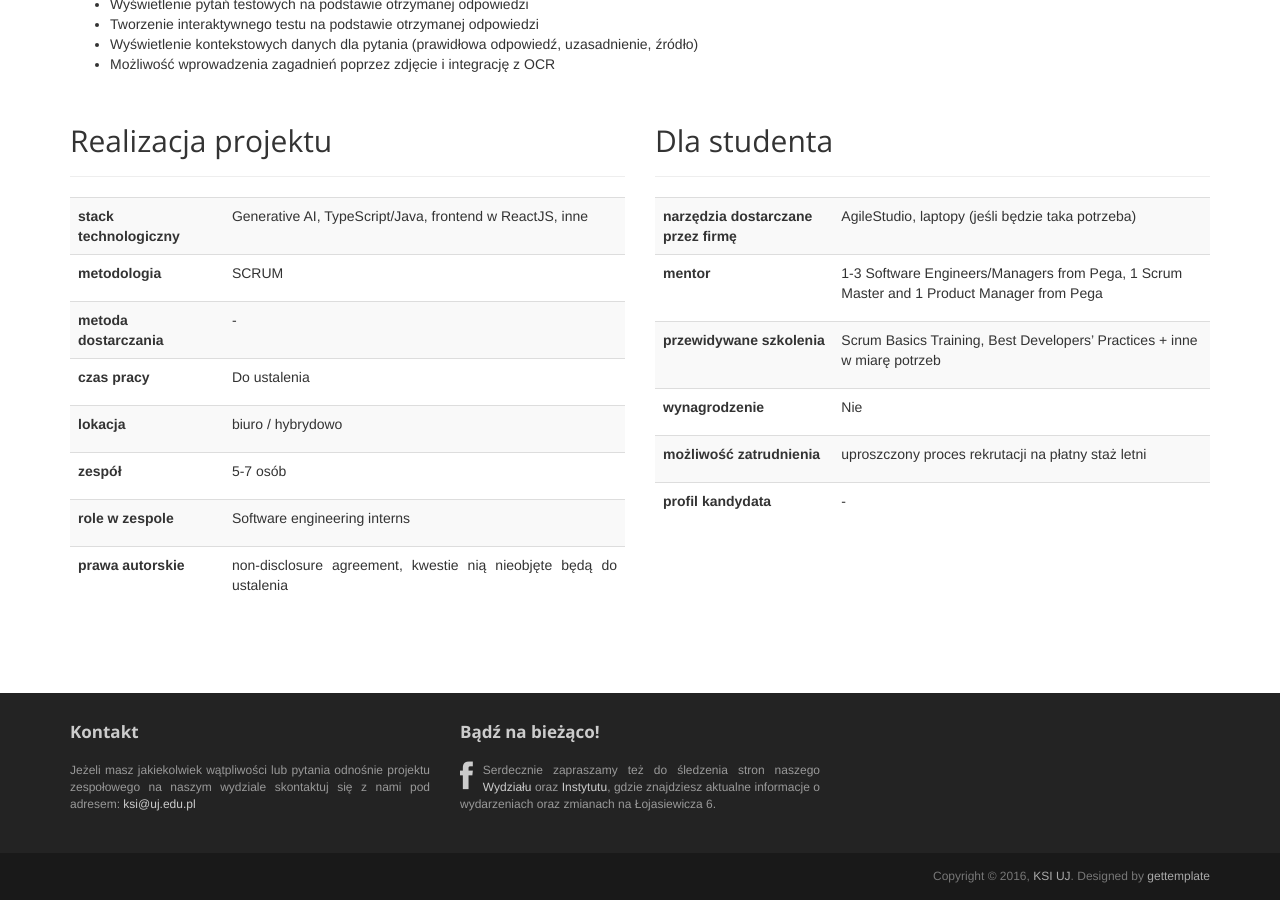
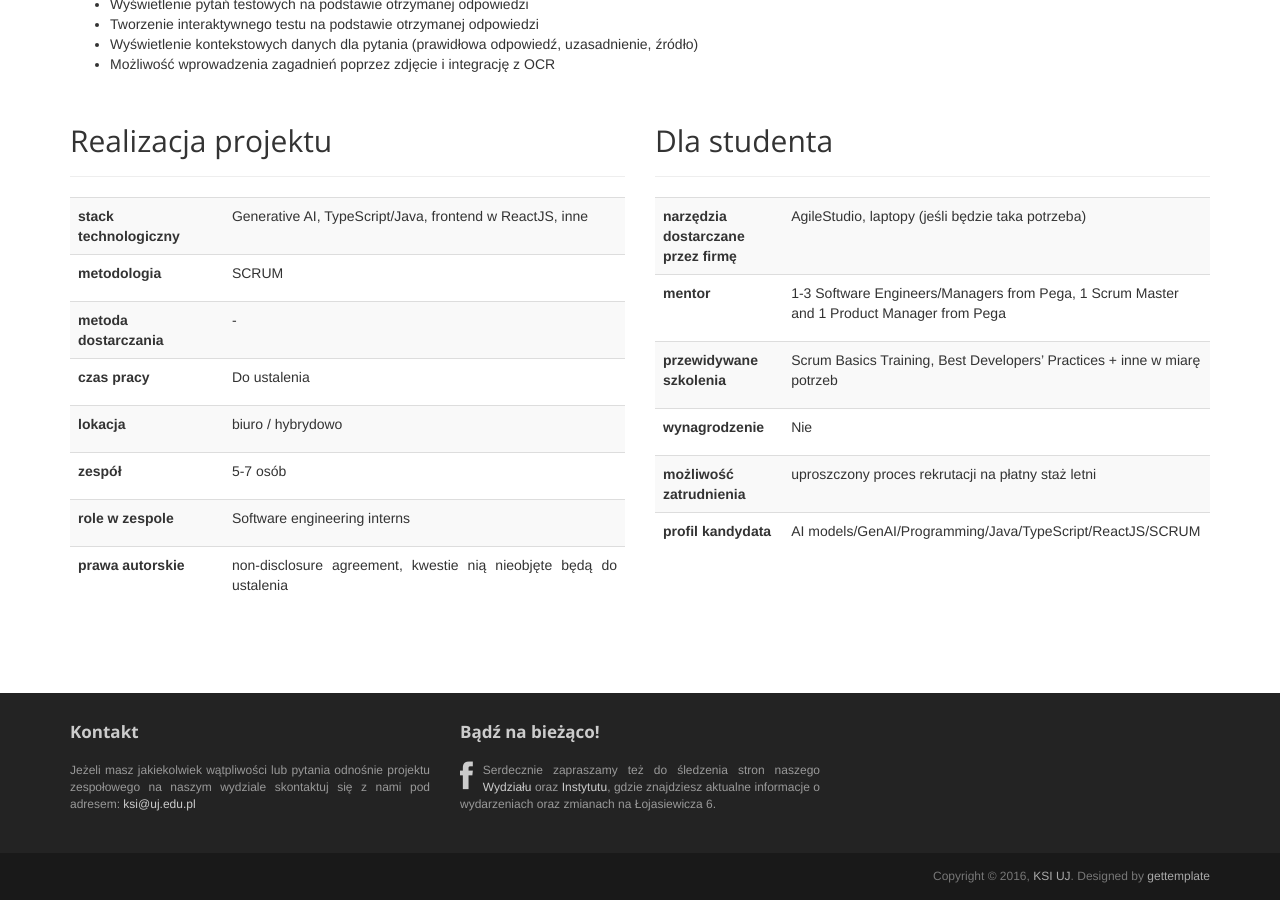
Before and after one commit to KSIUJ/pz.ksi, a Jekyll site: the page built from _companies/pega.markdown, in a window 1280 px wide and 900 px high, scrolled down 1018 px. Built offline with Jekyll 4.4.1, drawn with Linux system fonts in a browser that asks for light colours; nearby versions of some CDN libraries.

Commit message:
Add requirements for pega

```diff
--- a/_companies/pega.markdown
+++ b/_companies/pega.markdown
@@ -30,7 +30,7 @@ later_employment: |
 team_size: |
   5-7 osób
 requirements: |
-  -
+   AI models/GenAI/Programming/Java/TypeScript/ReactJS/SCRUM
 project_roles: |
   Software engineering interns
 copyrights: |
```
